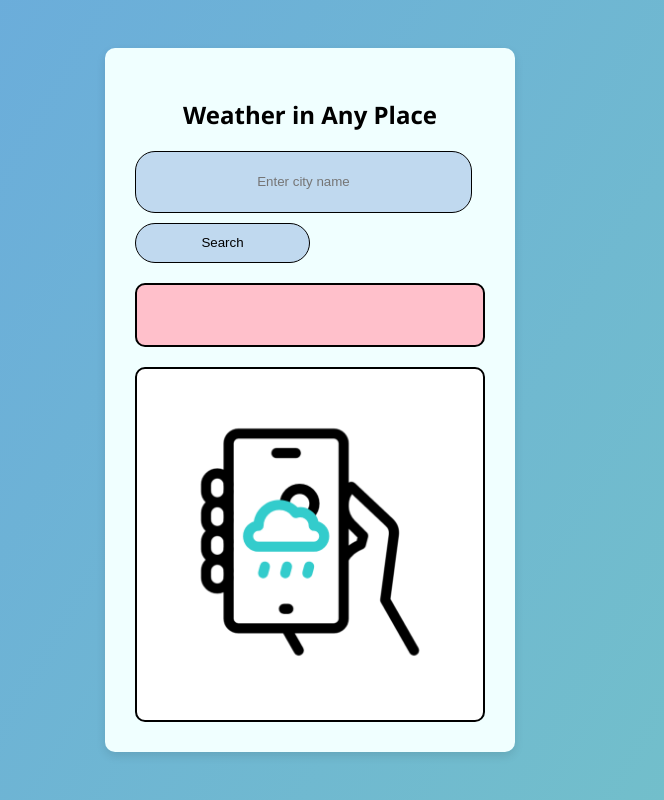
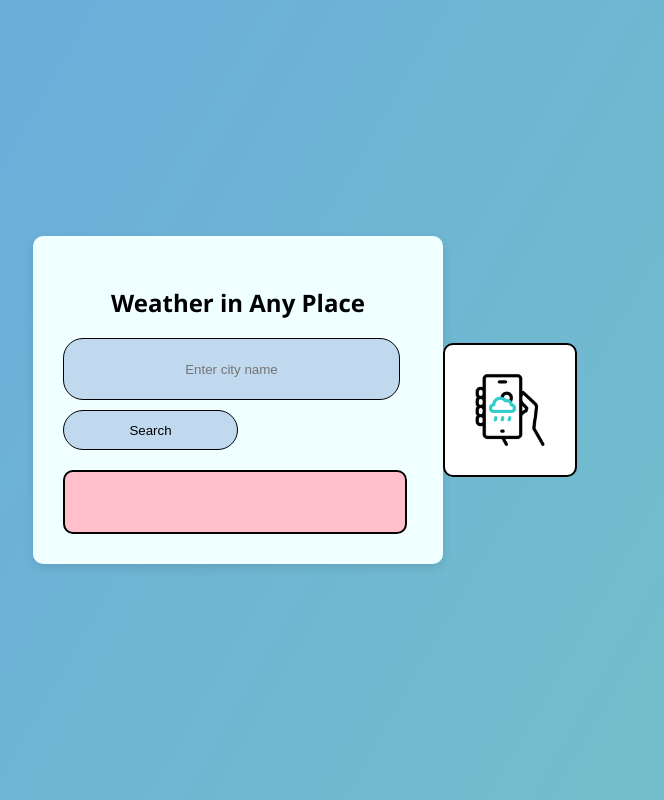
Before and after one commit to Rishikanomula/Full-Stack-Web-Development, a plain HTML site: page Weather Prediction/index.html in a window 1280 px wide. Shown: the whole page, without its empty margins (330-994 px from the left). Drawn offline with Linux system fonts and the light colour scheme.

Commit message:
19-2-25-1

```diff
--- a/Weather Prediction/index.html
+++ b/Weather Prediction/index.html
@@ -20,9 +20,10 @@
             <p id="description"></p>
         </div>
 
-        <div class="image-box">
-            <img id="weatherImage" src="images/default.gif" alt="Weather condition">
-        </div>
+
+    </div>
+    <div class="image-box">
+        <img id="weatherImage" src="images/default.gif" alt="Weather condition">
     </div>
 
     <script src="script.js"></script>
--- a/Weather Prediction/style.css
+++ b/Weather Prediction/style.css
@@ -44,6 +44,7 @@ button {
     border-radius: 20px;
     height: 40px;
     width: 50%;
+    align-self: auto;/*Check this once*/
     border: 1px solid black;
     cursor: pointer;
     transition: 0.3s ease-in-out;
@@ -55,6 +56,8 @@ button:hover {
 
 /* Weather Info Box */
 .weather-box {
+    width: 300px;
+    height: 250x;
     margin-top: 20px;
     background-color: pink;
     padding: 20px;
@@ -64,7 +67,10 @@ button:hover {
 
 /* Weather Image Box */
 .image-box {
+    width: 100px;
+    height: 100px;
     margin-top: 20px;
+    margin-right:10px;
     background-color: white;
     padding: 15px;
     border-radius: 10px;
```
